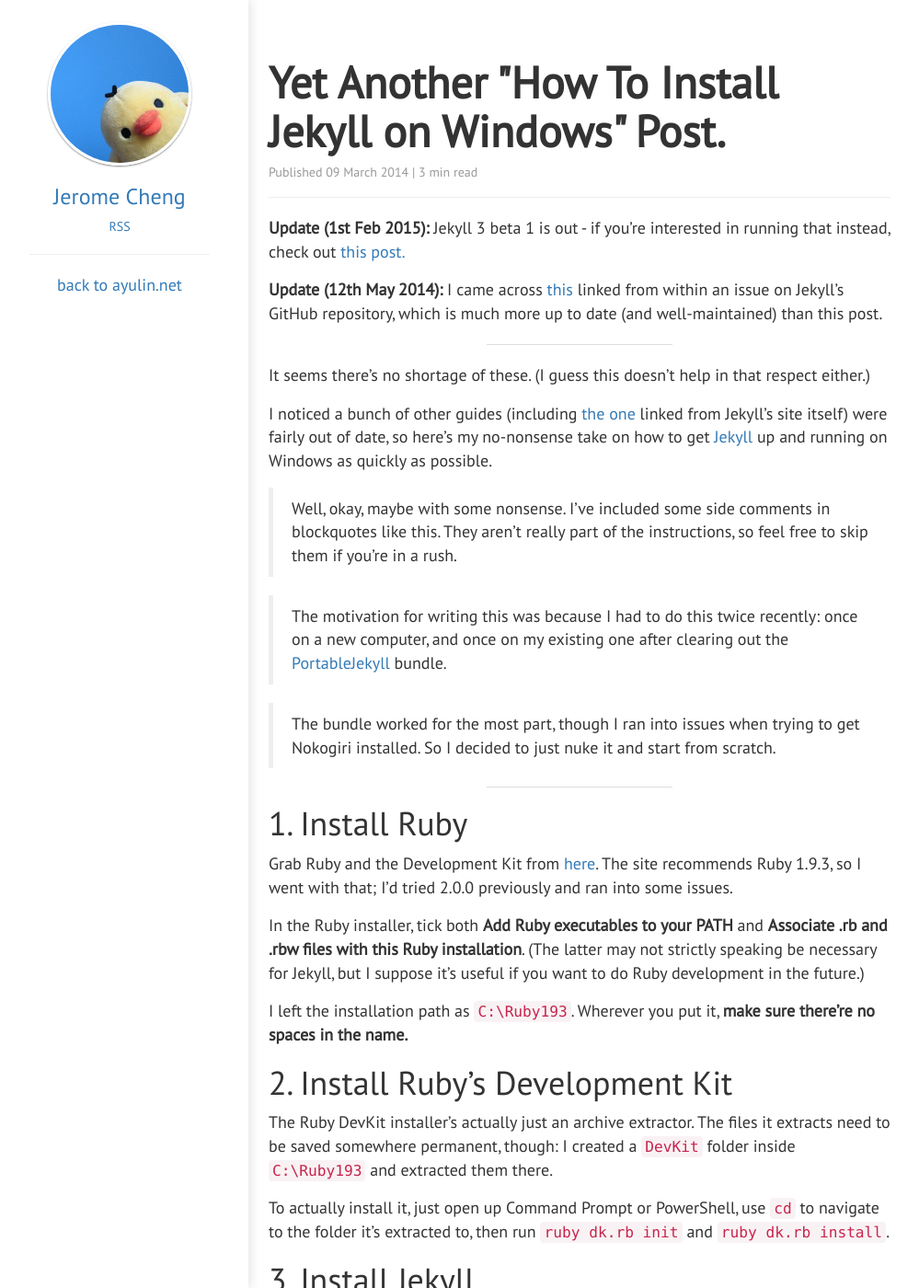
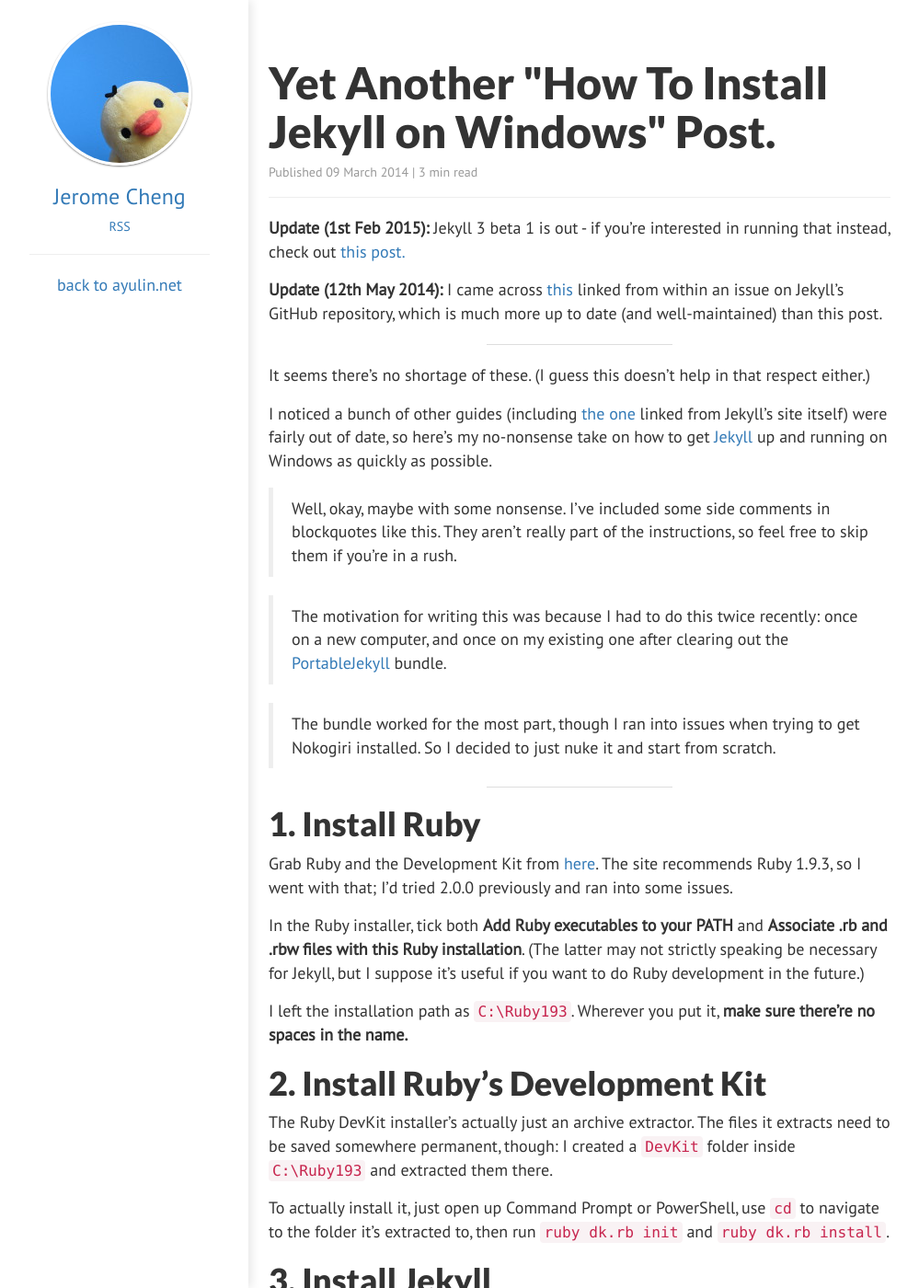
Before and after one commit to jcheng31/ayulin.net, a Jekyll site: the page built from Content/_posts/2014-03-09-installing-jekyll-on-windows.md, in a window 1280 px wide and 1400 px high. Shown: the whole window at 92% size, without its empty margins (10-1009 px from the left). Built offline with Jekyll 4.4.1, drawn with Linux system fonts in a browser that asks for light colours; nearby versions of some CDN libraries; Markdown is read by kramdown in place of the engine named in the settings; comment, search, counter and statistics services are not loaded.

Commit message:
Use Lato Bold for title headings on blog.

```diff
--- a/Content/css/blog.css
+++ b/Content/css/blog.css
@@ -1,3 +1,9 @@
+@import url(http://fonts.googleapis.com/css?family=Lato:900);
+
+h1, h2 {
+  font-family: 'Lato', sans-serif;
+}
+
 .left-sidebar {
   padding: 24px 0;
   background-color: white;
```
